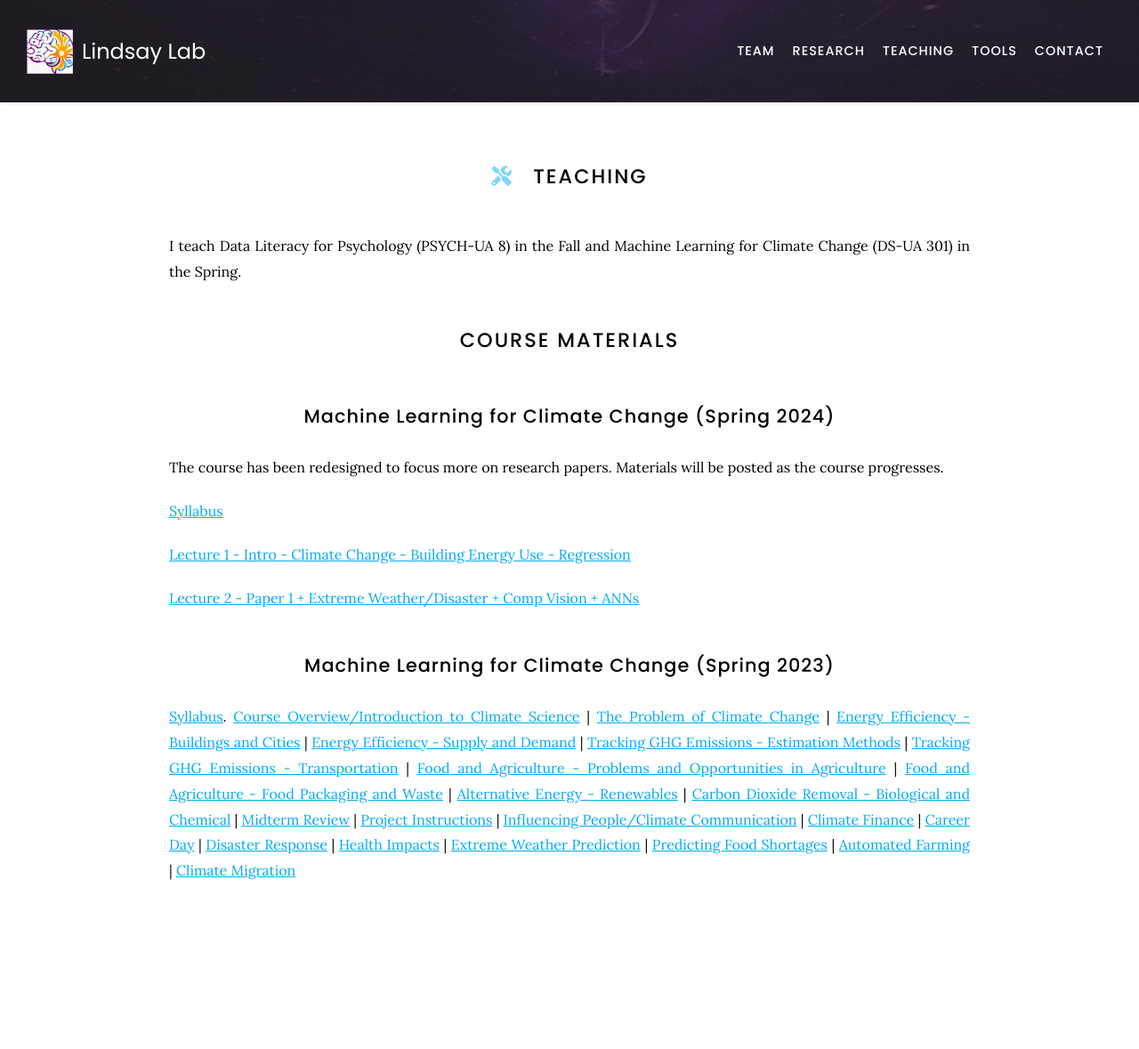
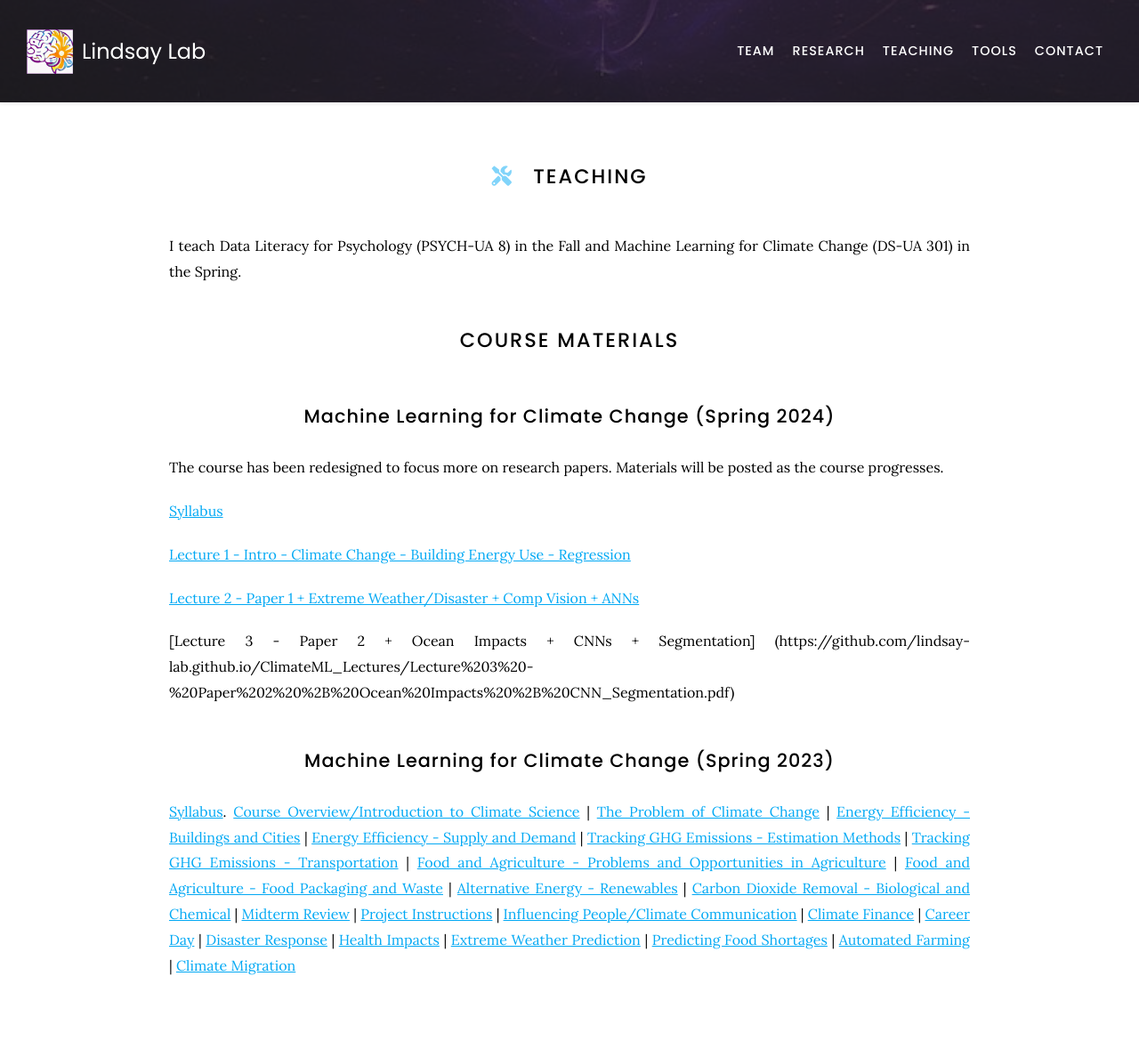
Before and after one commit to Lindsay-Lab/lindsay-lab.github.io, a Jekyll site: the page built from teaching/index.md, in a window 1280 px wide. Shown: the whole page at 89% size. Built offline with Jekyll 4.4.1, drawn with Linux system fonts in a browser that asks for light colours; nearby versions of some CDN libraries; before the commit the page ends 1073 px from its top, so only the background shows below that.

Commit message:
Update index.md

```diff
--- a/teaching/index.md
+++ b/teaching/index.md
@@ -18,6 +18,8 @@ The course has been redesigned to focus more on research papers. Materials will
 [Lecture 1 - Intro - Climate Change - Building Energy Use - Regression](https://lindsay-lab.github.io/ClimateML_Lectures/Lecture%201%20-%20Intro%20%2B%20Energy%20%2B%20Regression.pdf)
 
 [Lecture 2 - Paper 1 + Extreme Weather/Disaster + Comp Vision + ANNs](https://lindsay-lab.github.io/ClimateML_Lectures/Lecture%202%20-%20Paper%201%20%2B%20Extreme%20Weather%20%2B%20Comp%20Vision.pdf)
+
+[Lecture 3 - Paper 2 + Ocean Impacts + CNNs + Segmentation] (https://github.com/lindsay-lab.github.io/ClimateML_Lectures/Lecture%203%20-%20Paper%202%20%2B%20Ocean%20Impacts%20%2B%20CNN_Segmentation.pdf)
 
 
 ## Machine Learning for Climate Change (Spring 2023)
```
